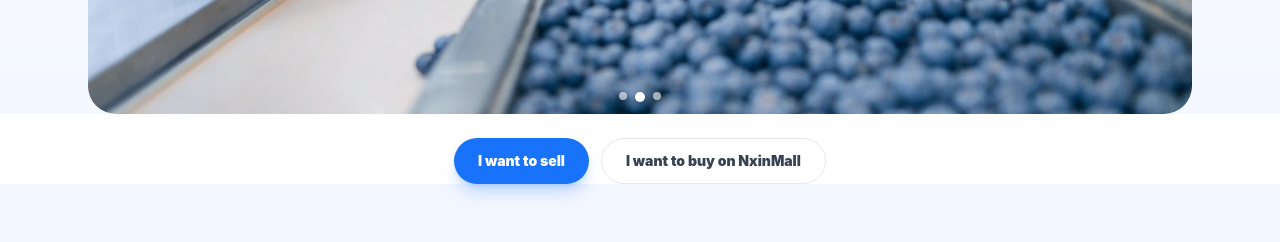
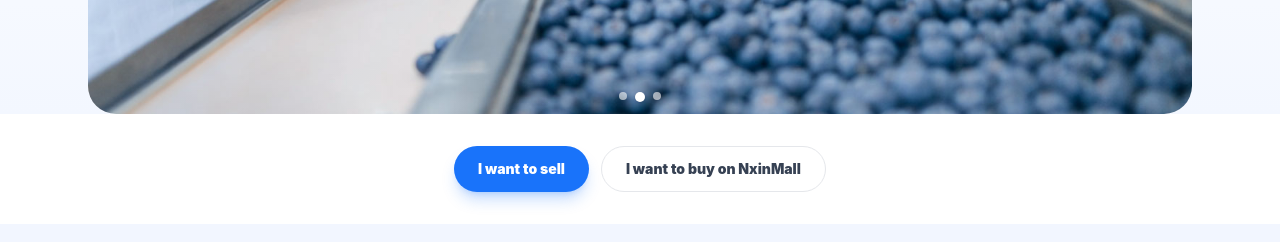
Before and after one commit to patrickpoc/nxinmall, a Next.js app: page / in a window 1280 px wide. Shown: the part 880-1122 px from the top of the page. Built offline with nearby package versions, Linux system fonts and the light colour scheme; no server answers.

Commit message:
style(landing): balance CTA spacing between hero banner and section tone transition

```diff
--- a/src/app/page.tsx
+++ b/src/app/page.tsx
@@ -254,7 +254,7 @@ function HomeContent() {
 
       <main>
         <Hero content={content} scrollToId={scrollToId} />
-        <div className="max-w-6xl mx-auto px-6 mt-6">
+        <div className="max-w-6xl mx-auto px-6 my-6 sm:my-8">
           <div className="flex flex-col sm:flex-row gap-3 justify-center">
             <button
               type="button"
```
